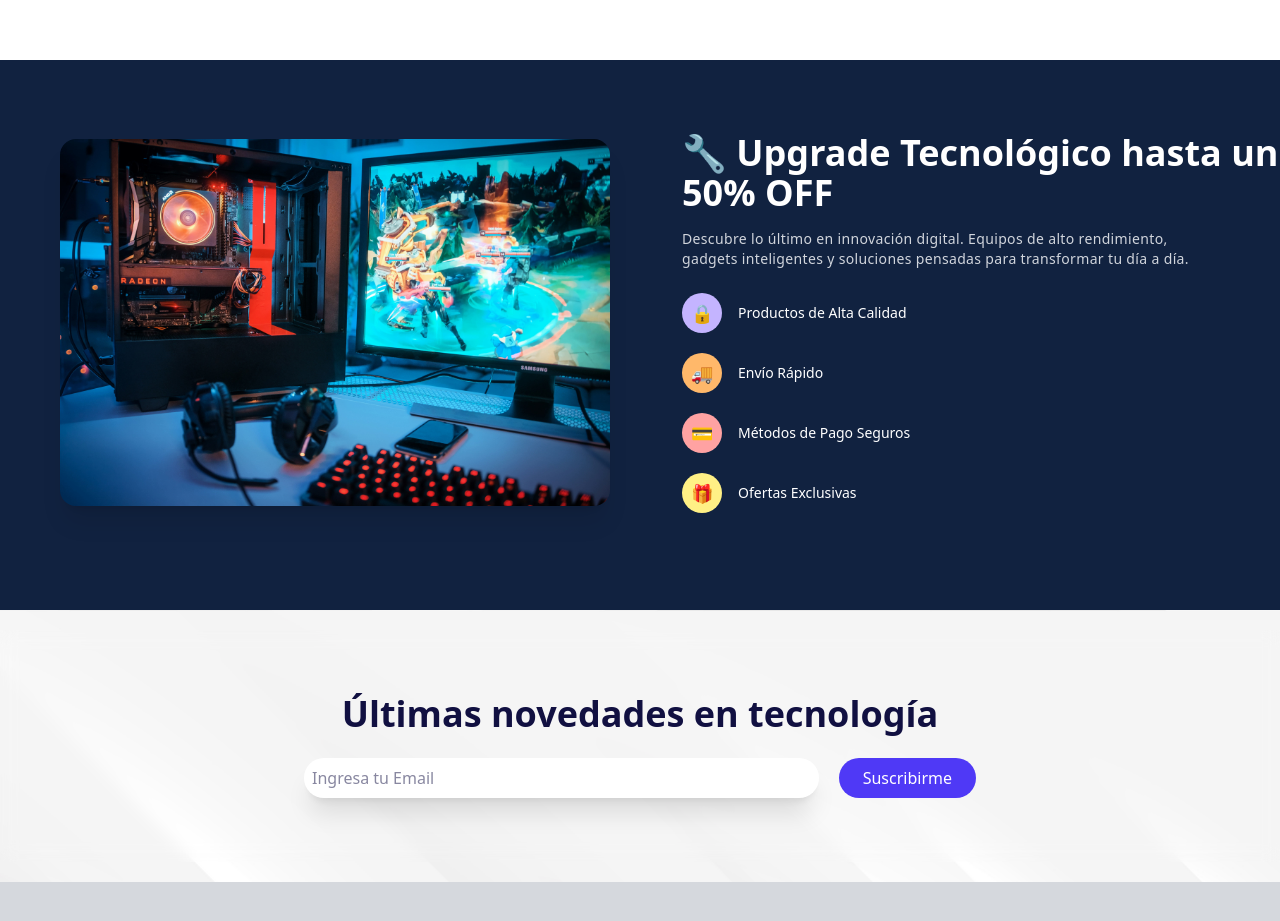
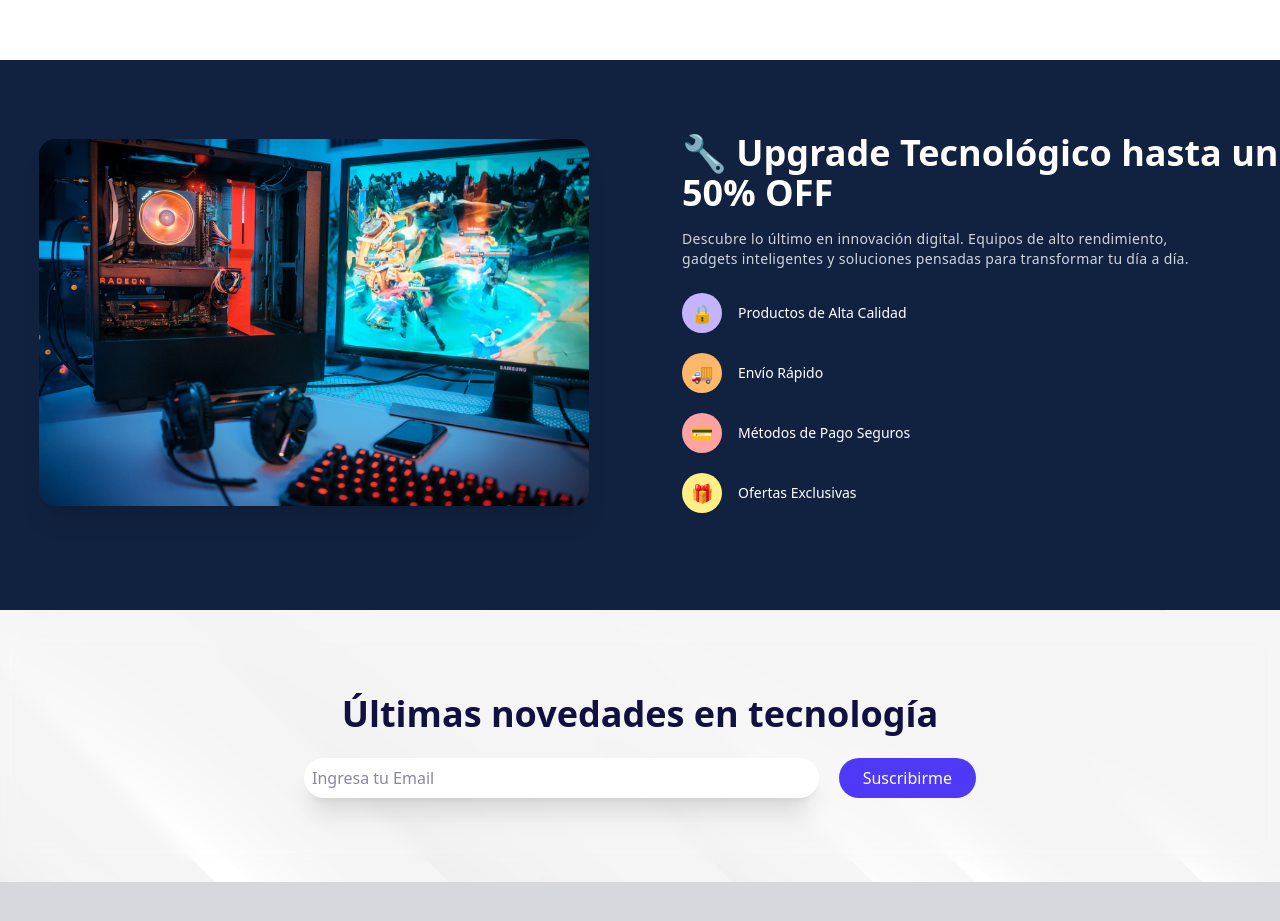
Before and after one commit to alejandro34710/1.Ecommerce-web, a React (Vite) app: page / in a window 1280 px wide. Shown: the part 2300-3221 px from the top of the page. Built offline with nearby package versions, Linux system fonts and the light colour scheme.

Commit message:
Update Banner.jsx

```diff
--- a/src/components/Banner/Banner.jsx
+++ b/src/components/Banner/Banner.jsx
@@ -8,7 +8,7 @@ const Banner = () => {
         <div className='grid grid-cols-1 sm:grid-cols-2 gap-6 items-center'>
          {/* Imagen sección */}
           <div data-aos="fade-up" className="overflow-hidden rounded-2xl shadow-xl hover:shadow-2xl transition-shadow duration-500
-          w-[300px] sm:w-[450px] md:w-[450px] lg:w-[550px] ml-10 sm:ml-[60px]">
+w-[300px] sm:w-[450px] md:w-[450px] lg:w-[550px] mx-auto">
             <img
               src={BannerImg}
               alt=""
```
